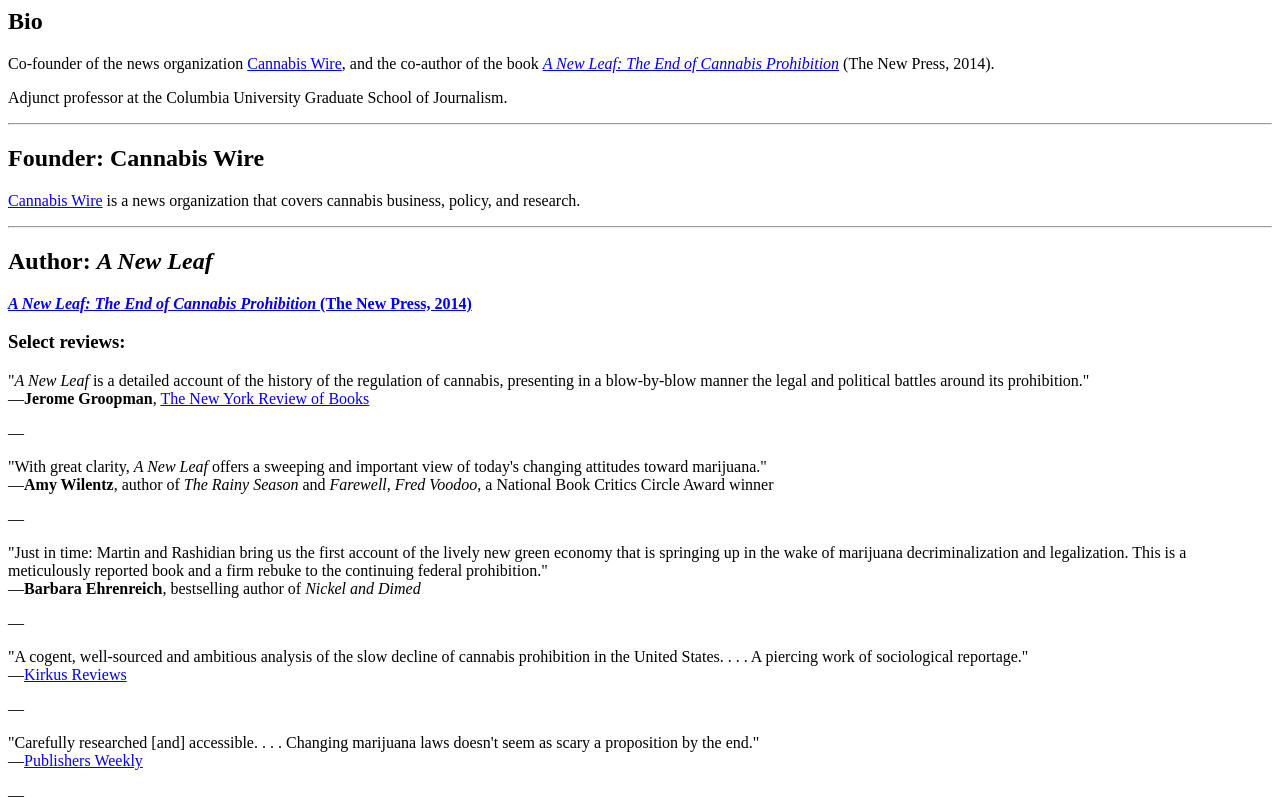
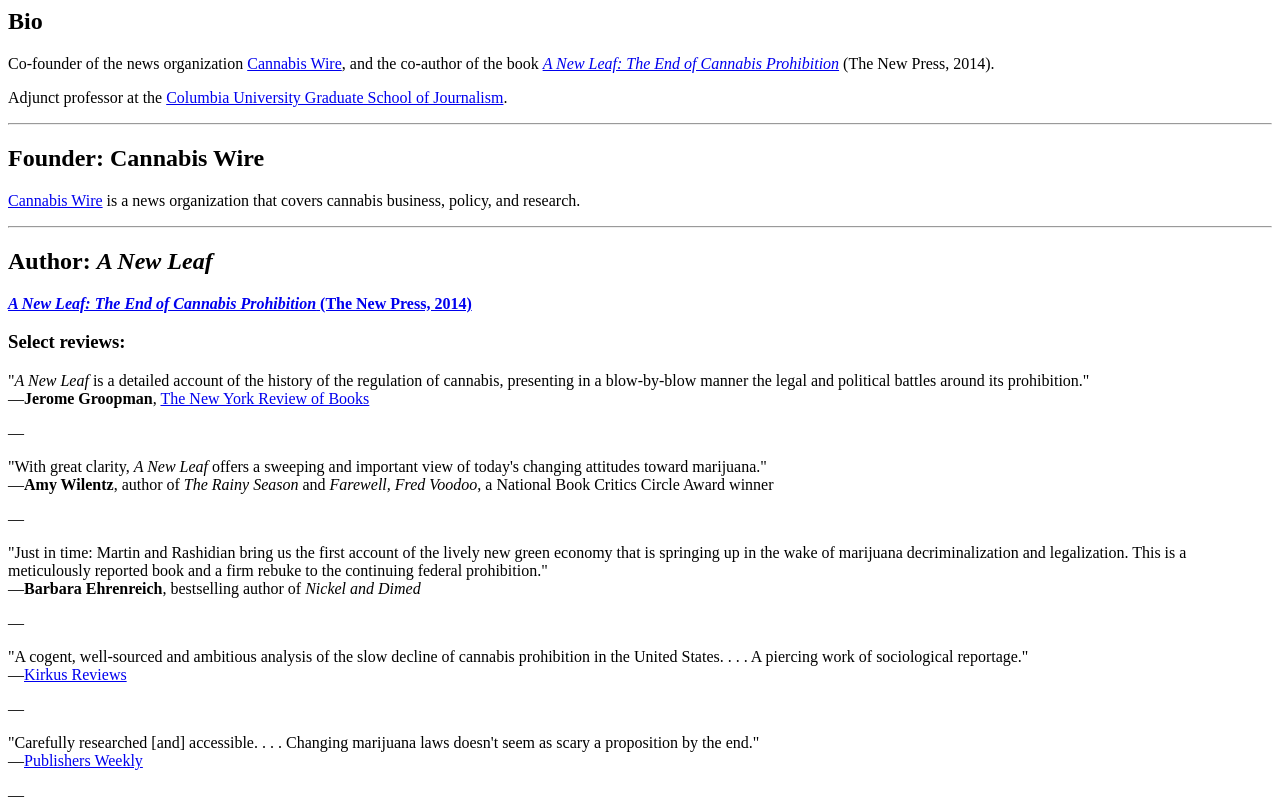
Before and after one commit to cannabiswire/nushinrashidian.com, an Eleventy site: page pages/index.md in a window 1280 px wide. Shown: the top 807 px of the page. Built offline with nearby package versions, Linux system fonts and the light colour scheme; Eleventy itself is replaced by a stand-in of ours; files that its build step writes are made by us from their sources.

Commit message:
Update Page “index”

```diff
--- a/pages/index.md
+++ b/pages/index.md
@@ -11,7 +11,7 @@
 
 Co-founder of the news organization [Cannabis Wire](http://cannabiswire.com/), and the co-author of the book *[A New Leaf: The End of Cannabis Prohibition](https://cannabiswire.com/book-a-new-leaf)* (The New Press, 2014).
 
-Adjunct professor at the Columbia University Graduate School of Journalism.
+Adjunct professor at the [Columbia University Graduate School of Journalism](https://journalism.columbia.edu/directory/nushin-rashidian).
 
 - - -
 
```
